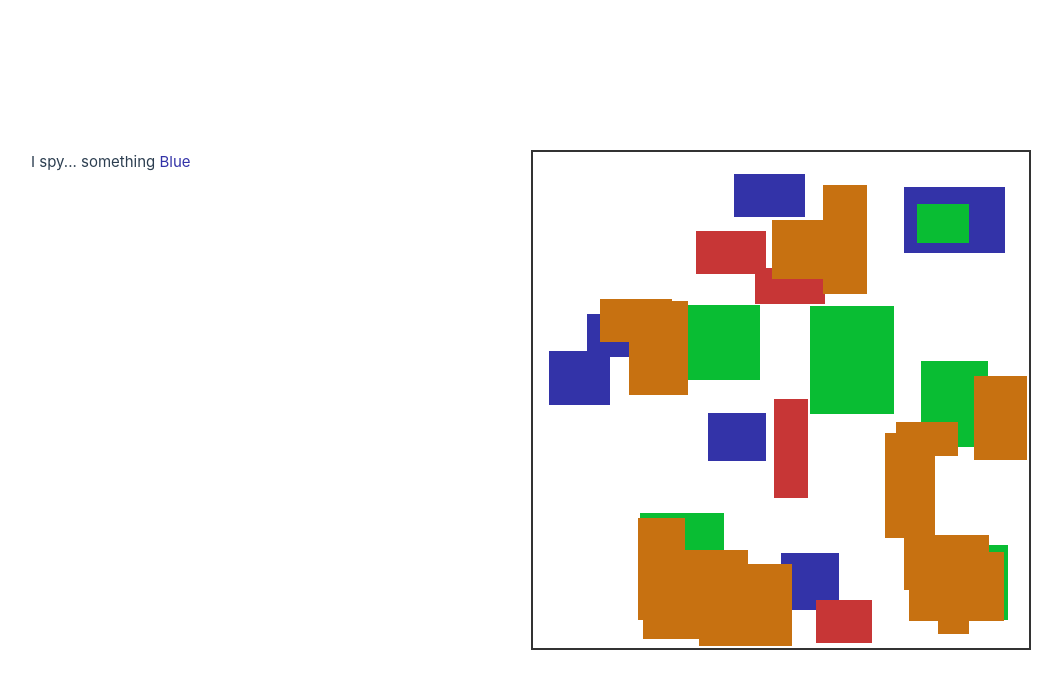
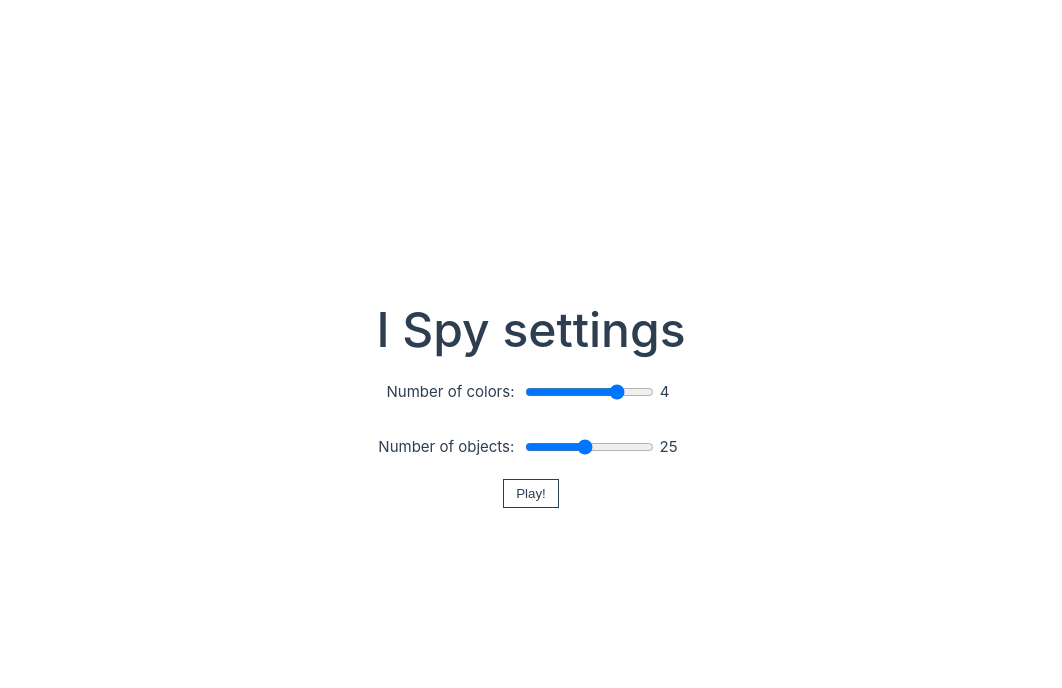
Before and after one commit to benbarefield/ispy-vue, a Vue app: page / in a window 1280 px wide. Shown: the top 688 px of the page, without its empty margins (109-1171 px from the left). Built offline with nearby package versions, Linux system fonts and the light colour scheme.

Commit message:
settings!

```diff
--- a/src/App.vue
+++ b/src/App.vue
@@ -1,10 +1,17 @@
 <script setup>
-import SpyRoot from './components/SpyRoot.vue';
+  import SpyRoot from './components/SpyRoot.vue';
+  import Settings from "@/components/Settings.vue";
+  import {ref} from "vue";
+  import {playContext, settingsContext} from "@/Utility/constants.js";
+
+  const state = ref({
+    objects: 25,
+    colors: 4,
+    context: settingsContext,
+  });
 </script>
 
 <template>
-  <SpyRoot />
+  <SpyRoot :state="state" v-if="state.context === playContext" />
+  <Settings :state="state" v-if="state.context === settingsContext" />
 </template>
-
-<style scoped>
-</style>
--- /dev/null
+++ b/src/Utility/constants.js
@@ -0,0 +1,10 @@
+export const settingsContext = "settings";
+export const playContext = "play";
+
+export const colors = [
+  {value: "#c77111", display: "Orange"},
+  {value: "#4a07b7", display: "Purple"},
+  {value: "#4949e0", display: "Blue"},
+  {value: "#09bd33", display :"Green"},
+  {value: "#c73636", display :"Red"},
+];
--- a/src/Utility/ShapeCreation.js
+++ b/src/Utility/shapeCreation.js
@@ -19,6 +19,6 @@ export default (canvasWidth, canvasHeight, numberOfShapes, minShapeWidth, maxSha
     }
     remaining -= toCreate;
   }
-console.log(shapes.length)
+
   return shapes;
 };
--- a/src/assets/main.css
+++ b/src/assets/main.css
@@ -1,35 +1,14 @@
 @import './base.css';
 
-#app {
-  max-width: 1280px;
-  margin: 0 auto;
-  padding: 2rem;
-  font-weight: normal;
+button {
+    border: 1px solid var(--color-text);
+    color: var(--color-text);
+    background: var(--color-background);
+    cursor: pointer;
+    transition: border-color 0.2s;
+    box-sizing: border-box;
+    padding: 6px 12px;
 }
-
-a,
-.green {
-  text-decoration: none;
-  color: hsla(160, 100%, 37%, 1);
-  transition: 0.4s;
-  padding: 3px;
+button:hover {
+    border-color: var(--vt-c-indigo);
 }
-
-@media (hover: hover) {
-  a:hover {
-    background-color: hsla(160, 100%, 37%, 0.2);
-  }
-}
-
-@media (min-width: 1024px) {
-  body {
-    display: flex;
-    place-items: center;
-  }
-
-  #app {
-    display: grid;
-    grid-template-columns: 1fr 1fr;
-    padding: 0 2rem;
-  }
-}
--- /dev/null
+++ b/src/components/Settings.vue
@@ -0,0 +1,60 @@
+<script setup>
+  import {playContext} from "@/Utility/constants.js";
+
+  defineProps({
+    state: {
+      objects: Number,
+      colors: Number,
+      context: String,
+    },
+  });
+
+
+</script>
+
+<template>
+  <div class="settingsContainer">
+    <h2>I Spy settings</h2>
+    <div class="setting">
+      <label>Number of colors: </label>
+      <input type="range" v-model="state.colors" min="1" max="5" />
+      <label>{{state.colors}}</label>
+    </div>
+
+    <div class="setting">
+      <label for="num-objects">Number of objects: </label>
+      <input id="num-objects" type="range" v-model="state.objects" :max="40" :min="state.colors * 3" />
+      <label for="num-objects">{{state.objects}}</label>
+    </div>
+
+    <button @click="state.context = playContext">Play!</button>
+  </div>
+</template>
+
+<style scoped>
+  h2 {
+    font-size: 3rem;
+    font-weight: 500;
+  }
+
+  .settingsContainer {
+    display: flex;
+    flex-direction: column;
+    align-items: center;
+    justify-content: center;
+    height: 100vh;
+  }
+
+  .setting {
+    flex: 0 0 1;
+    padding: 10px;
+    margin-bottom: 10px;
+    box-sizing: border-box;
+    max-width: 40vw;
+  }
+
+  label, input {
+    vertical-align: middle;
+    margin-right: 6px;
+  }
+</style>
--- a/src/components/SpyRoot.vue
+++ b/src/components/SpyRoot.vue
@@ -1,18 +1,21 @@
 <script setup>
   import {ref, shallowRef} from 'vue';
-  import Hints from "@/Utility/Hints.js";
-  import ShapeCreation from "@/Utility/ShapeCreation.js";
+  import Hints from "@/Utility/hints.js";
+  import ShapeCreation from "@/Utility/shapeCreation.js";
+  import {colors, settingsContext} from "@/Utility/constants.js";
+
+  const props = defineProps({
+    state: {
+      objects: Number,
+      colors: Number,
+      context: String,
+    },
+  });
 
   const rejections = [ "Nope!", "Not It", "Try again" ];
 
-  const colors = {
-    blue: {value: "#3333a8", display: "Blue"},
-    green : {value: "#09bd33", display :"Green"},
-    red : {value: "#c73636", display :"Red"},
-    orange : {value: "#c77111", display: "Orange"},
-  };
-
-  const shapes = ShapeCreation(500, 500, 30, 30, 110, 30, 110, Object.values(colors));
+  console.log(props.state.colors);
+  const shapes = ShapeCreation(500, 500, props.state.objects, 30, 110, 30, 110, colors.slice(0, props.state.colors));
 
   const playing = ref(true);
   const pick = shallowRef(null);
@@ -41,14 +44,17 @@
 </script>
 
 <template>
-  <div v-if="playing">
-    <div>I spy... something <span :style="{ color: pick.color.value }">{{ pick.color.display }}</span></div>
+  <div class="gameContainer">
+    <div class="infoContainer">
+      <div>
+        <div v-if="playing">I spy... something <span :style="{ color: pick.color.value }">{{ pick.color.display }}</span></div>
         <div>{{selectResult}}</div>
-    <div>{{hint}}</div>
+        <div v-if="playing">{{hint}}</div>
       </div>
-  <div v-if="!playing">
-    <div>{{selectResult}}</div>
-    <button @click="startGame">Try again</button>
+      <div>
+        <button v-if="!playing" @click="startGame">Try again</button>
+        <button @click="state.context = settingsContext">Back</button>
+      </div>
     </div>
 
     <div class="spyObjectsContainer">
@@ -65,14 +71,28 @@
               opacity: (!playing && shape !== pick) ? 0 : 1,
       }"/>
     </div>
+  </div>
 </template>
 
 <style scoped>
+  .gameContainer {
+    display: flex;
+    flex-direction: row;
+    align-items: center;
+    height: 100vh;
+    justify-content: center;
+  }
+
+  .infoContainer {
+    flex: 0 0 auto;
+    margin-right: 50px;
+    text-align: right;
+  }
+
   .spyObjectsContainer {
     position: relative;
     width: 500px;
     height: 500px;
-  margin: 0 auto;
     border: 2px solid #333;
   }
 
@@ -87,16 +107,7 @@
     box-shadow: 0 0 10px rgba(234, 222, 100, 0.75);
   }
 
-button {
-  border: 1px solid var(--color-text);
-  color: var(--color-text);
-  background: var(--color-background);
-  cursor: pointer;
-  transition: border-color 0.2s;
-  box-sizing: border-box;
-  padding: 6px 12px;
-}
-button:hover {
-  border-color: var(--vt-c-indigo);
+  button:not(:last-of-type) {
+    margin-right: 10px;
   }
 </style>
```
Also changed, not shown: src/Utility/hints.js (renamed from src/Utility/Hints.js), src/assets/logo.svg (deleted). Lines whose indentation alone changed are shown as unchanged.
